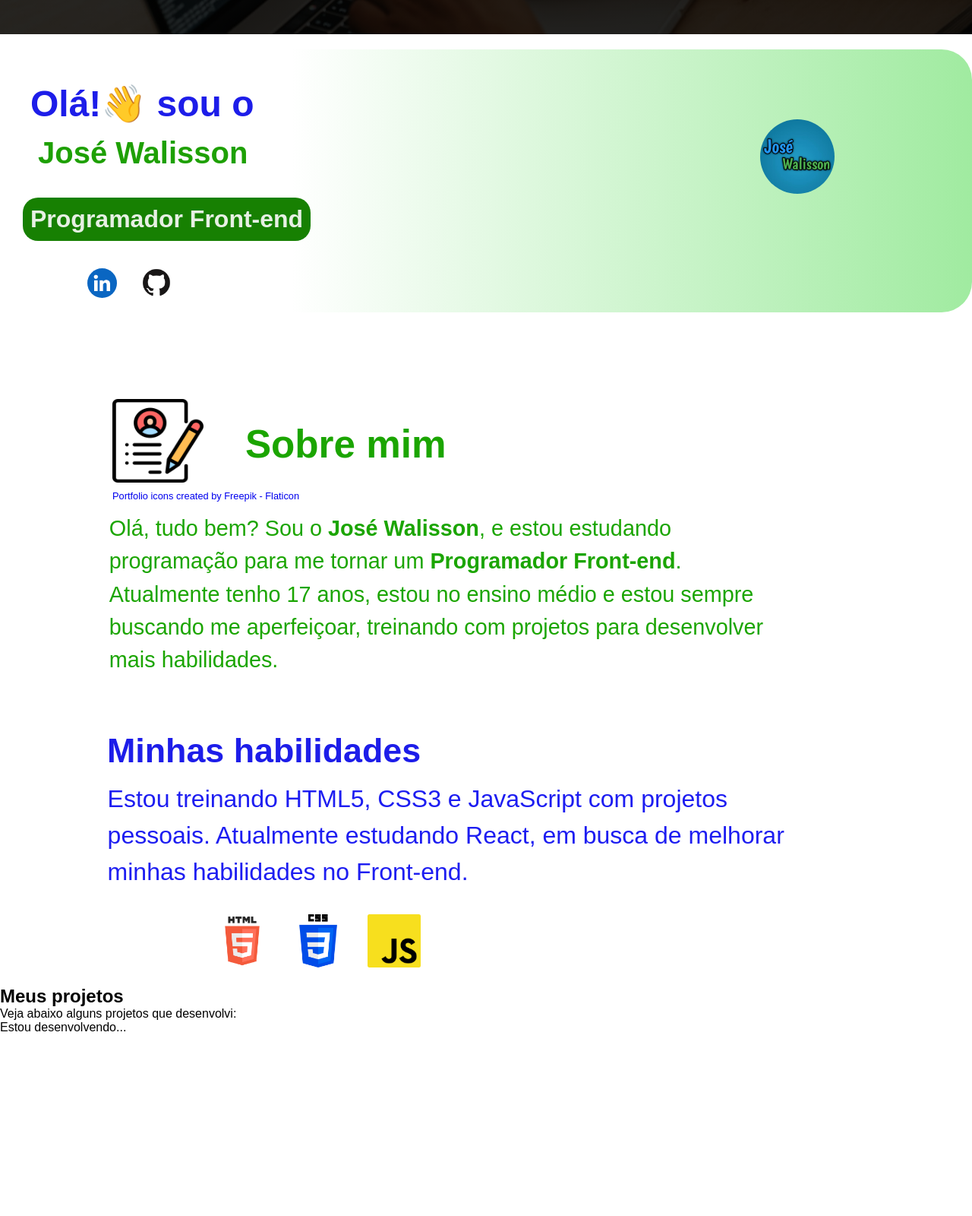
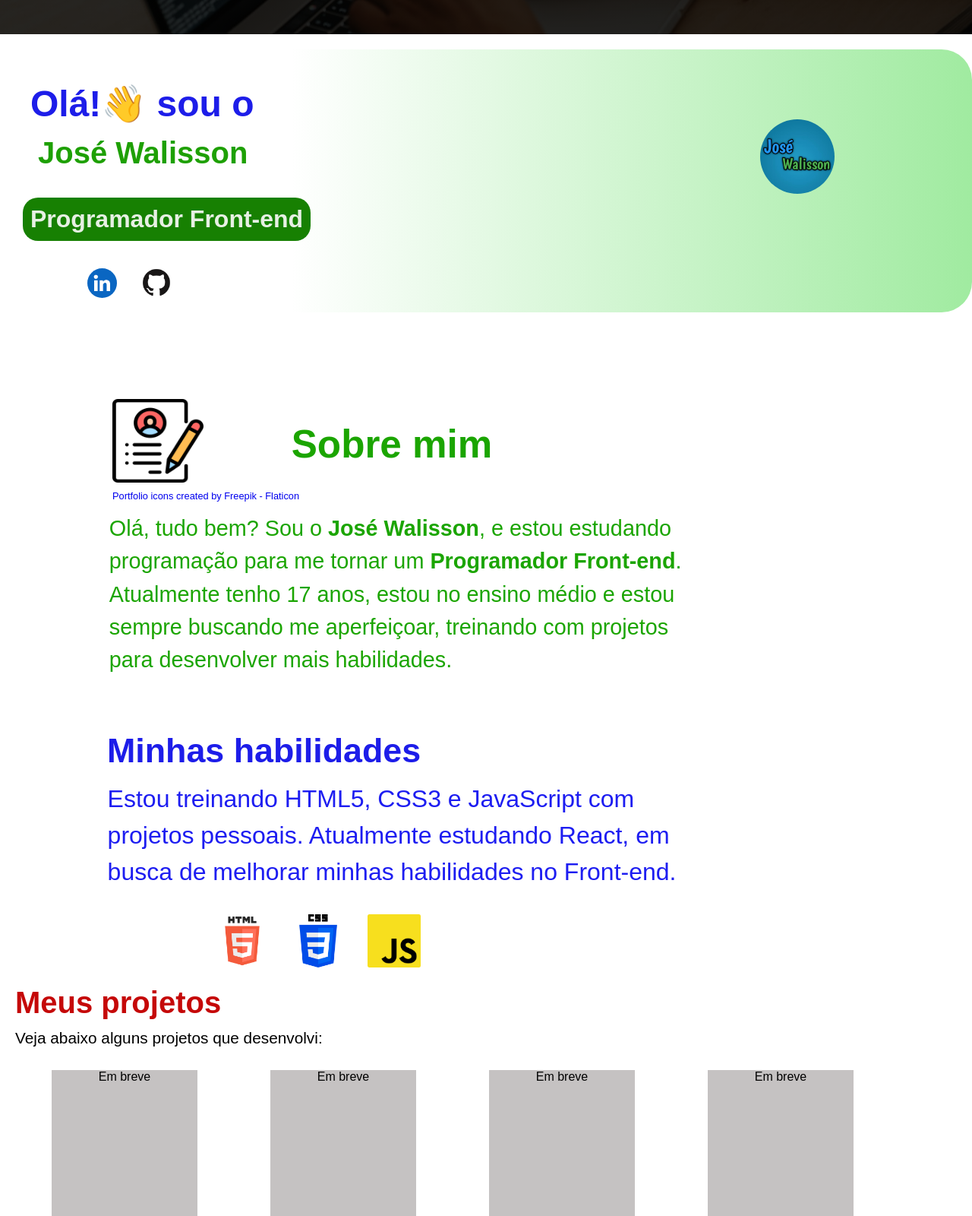
Before and after one commit to JoseWalisson/projeto-portfolio, a plain HTML site: page index.html in a window 1280 px wide. Shown: the part 515-2115 px from the top of the page at 76% size. Before the commit the page ends 1876 px from the top, so only its background shows below. Drawn offline with nearby package versions, Linux system fonts and the light colour scheme.

Commit message:
Atualizando responsividade e começando a seção de projetos

```diff
--- a/css/style.css
+++ b/css/style.css
@@ -15,6 +15,10 @@
         --cor-do-icone: #c9c9c9;
         --cor-padrao: #ffffff;
         --cor-gradient: #1dcf1d6b;
+    }
+
+    body {
+        overflow-x: hidden;
     }
 
     #container-da-pagina {
@@ -248,11 +252,47 @@
     #imgs-container img {
         margin-top: 2em;
         margin-left: 30px;
-        width: 70px;
-        height: 70px;
+        width: 55px;
+        height: 55px;
+    }
+
+    #projetos {
+        width: 90vw;
+        margin: 20px;
+    }
+
+    #projetos h2 {
+        color: #c50808;
+        font-size: 2.5em;
+        padding-bottom: .3em;
+    }
+
+    #projetos p {
+        font-size: 1.3em;
+        padding-bottom: .5em;
+    }
+
+    #container-projetos {
+        display: flex;
+        flex-direction: row;
+        justify-content: space-around;
+        align-items: center;
+    }
+
+    .em-breve {
+        margin-top: 20px;
+        text-align: center;
+        width: 15vw;
+        height: 15vw;
+        background-color: #c5c2c2;
     }
 
 @media screen and (min-width: 768px) and (max-width: 992px) {
+
+    body {
+        overflow-x: hidden;
+    }
+
     #container li a {
         width: 50vw;
     }
@@ -342,9 +382,19 @@
         padding-left: 4.6em;
         font-size: 1.7em;
     }
+
+    #imgs-container img {
+        width: 70px;
+        height: 70px;
+    }
 }
 
 @media screen and (min-width: 992px) and (max-width: 1200px) {
+
+    body {
+        overflow-x: hidden;
+    }
+
     #container {
         display: flex;
         flex-direction: row;
@@ -454,9 +504,17 @@
         font-size: 1.7em;
     }
 
+    #imgs-container img {
+        width: 70px;
+        height: 70px;
+    }
+
 }
 
 @media screen and (min-width: 1200px) {
+    body {
+        overflow-x: hidden;
+    }
 
     #container {
         display: flex;
@@ -524,15 +582,15 @@
 
     #sobre-mim h2 {
     display: block;
-    width: 60vw;
+    width: 60vh;
     font-size: 1.6em;
     text-align: center;
-    margin-left: 1em;
+    margin-left: 5em;
     margin-bottom: -3em;
     }
 
     #sobre-mim p {
-    width: 70vw;
+    width: 60vw;
     font-size: .9em;
     margin-left: 4.3em;
     }
@@ -571,9 +629,14 @@
     }
 
     #habilidades p {
-        width: 80vw;
+        width: 70vw;
         padding-left: 3.8em;
         font-size: 2em;
     }
 
+    #imgs-container img {
+        width: 70px;
+        height: 70px;
+    }
+
 }
--- a/index.html
+++ b/index.html
@@ -58,7 +58,10 @@
                 <h2>Meus projetos</h2>
                 <p>Veja abaixo alguns projetos que desenvolvi:</p>
                 <div id="container-projetos">
-                    <p>Estou desenvolvendo...</p>
+                    <div class="em-breve">Em breve</div>
+                    <div class="em-breve">Em breve</div>
+                    <div class="em-breve">Em breve</div>
+                    <div class="em-breve">Em breve</div>
                 </div>
             </section>
         </main>
```
